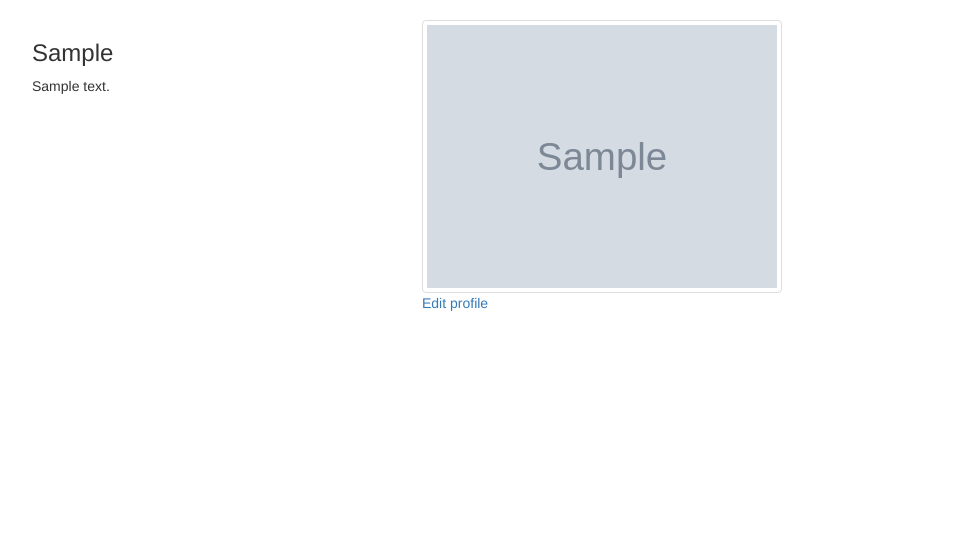
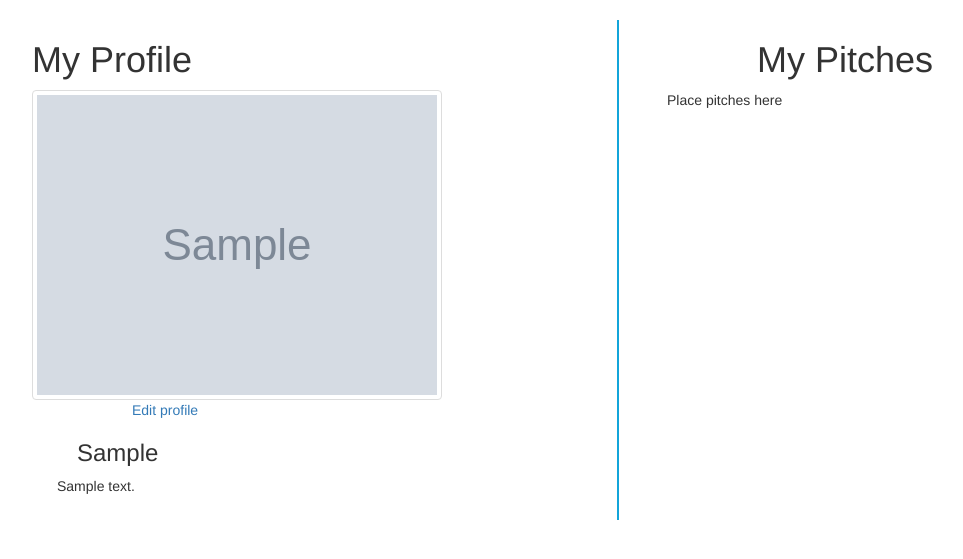
Before and after one commit to duncan-chege/Pitches, a Flask app: template app/templates/profile/profile.html in a window 1280 px wide. Shown: the part 52-611 px from the top of the page, without its empty margins (38-1001 px from the left). Run offline with Flask 2, Linux system fonts and the light colour scheme; the template is opened without the code that fills it: values that come from a table or form of the project are taken from there, others are empty; a user stored in the database is signed in; tables that the repository leaves empty hold one stand-in row (values such as "Sample post"); grey boxes marked "Sample" are stand-in pictures; some libraries are stand-ins or nearby versions.

Commit message:
change profile html layout and install flask uploads

```diff
--- /dev/null
+++ b/app/static/css/profile.css
@@ -0,0 +1,27 @@
+
+.p_space{
+    margin-left: 45px;
+}
+.mybio{
+    margin-left: 25px;
+}
+.noprof_space{
+    margin-left: 25px;
+    margin-top: 30px;
+    display: inline-block;
+}
+.beside{
+    display: inline-block;
+    margin-left: 100px;
+}
+.vl{
+    border-left: 2px solid rgb(19, 165, 218);
+    height: 500px;
+}
+.pitchtitle{
+    margin-top: -480px;
+    margin-left: 140px;
+}
+.pitchspace{
+    margin-left: 50px;
+}
--- a/app/templates/profile/profile.html
+++ b/app/templates/profile/profile.html
@@ -1,32 +1,55 @@
 {% extends 'base.html'%}
+
+<!-- Styles block -->
+{% block styles %}
+
+    {{ super() }}
+    <link rel="stylesheet" href="{{url_for('static',filename='css/profile.css')}}">
+
+{% endblock %}
 
 {% block content %}
 <div class="container">
   <div class="row">
     <!-- displaying  Username-->
-    <div class="col-md-4">
-      <h3> {{user.username| capitalize}} </h3>
+    <div class="col-md-6 myprofile">
+
+      <h1>My Profile</h1>
+
+        {% if user.profile_pic_path %}
+        <img src="{{url_for('static',filename=user.profile_pic_path)}}" alt="" class="img-thumbnail">
+        {%else%}
+        <div class="noprof_space">No profile picture</div>
+        {% endif %}
+
+
+        {% if user == current_user %}
+       <div class="beside">
+          <a href="{{url_for('main.update_profile',uname=user.username)}}">Edit profile</a>
+        </div>
+        {% endif %}
+
+      <h3 class="p_space"> {{user.username| capitalize}} </h3>
 
       <!--Displaying user bio-->
       {% if user.bio %}
-      <p> {{user.bio}}</p>
+      <p class="mybio"> {{user.bio}}</p>
       {%else%}
       <p> {{user.username| capitalize}} has no bio </p>
       {% endif %}
+
     </div>
 
-    <!--Display profile photo-->
-    <div class="col-md-4">
 
-      {% if user.profile_pic_path %}
-      <img src="{{url_for('static',filename=user.profile_pic_path)}}" alt="" class="img-thumbnail">
-      {%else%}
-      <p>No profile picture</p>
-      {% endif %}
 
-      {% if user == current_user %}
-      <a href="{{url_for('main.update_profile',uname=user.username)}}">Edit profile</a>
-      {% endif %}
+      <!-- Display profile photo -->
+    <div class="col-md-6">
+        <div class="vl"></div>
+      <h1 class="pitchtitle">My Pitches</h1>
+      <div class="pitchspace">
+
+       <p>Place pitches here</p>
+      </div>
 
     </div>
   </div>
```
